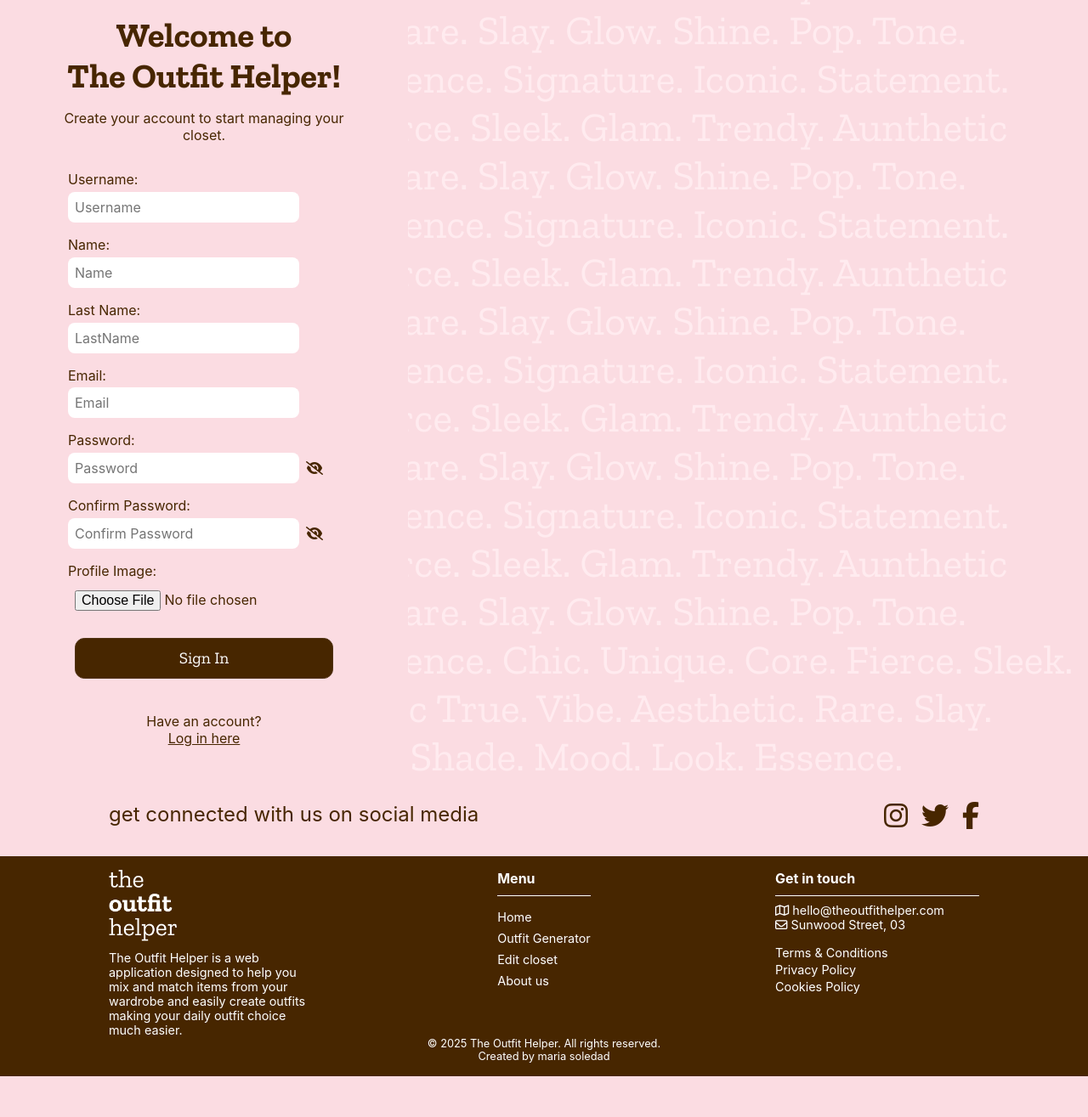
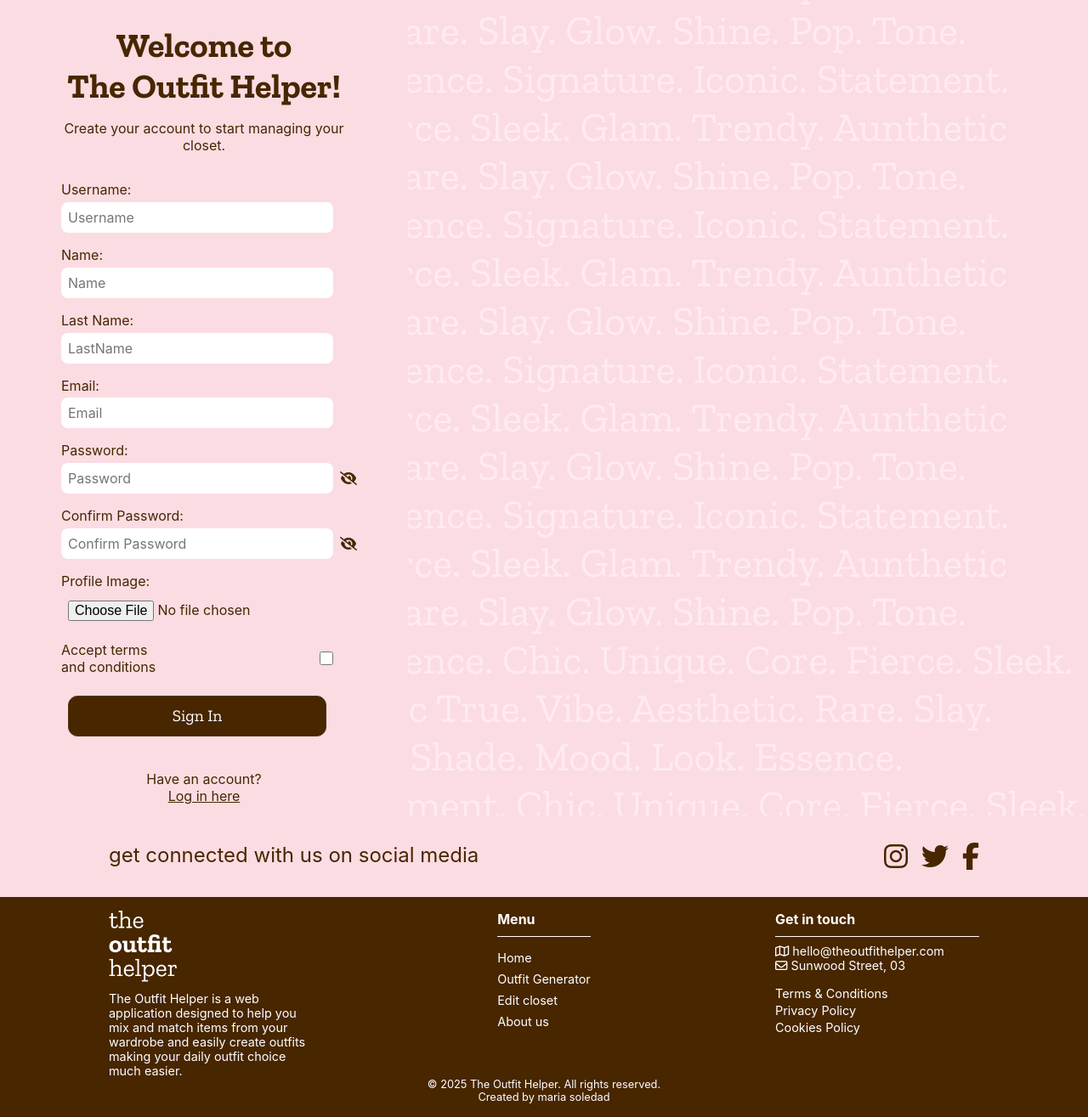
Before and after one commit to mariasoledadperozo/theoutfithelper, a PHP site: page /vistas/signin.php in a window 1280 px wide. Shown: the whole page at 85% size. Before the commit the page ends 1267 px from the top, so only its background shows below. Run offline with PHP 8.4, Linux system fonts and the light colour scheme; some web fonts are replaced.

Commit message:
25-08-2025

```diff
--- a/assets/css/style.css
+++ b/assets/css/style.css
@@ -409,7 +409,7 @@ footer {
 #side-bar-log-in{
     background-color: var(--color-secundary-dark-pink);
     width: 30rem;
-    height: 57rem;
+    height: 60rem;
     color: var(--color-primary-brown);
     display: flex;
     flex-direction: column;
@@ -421,6 +421,7 @@ footer {
     font-family: 'Zilla Slab', serif;
     text-align: center;
     font-size: 2.5rem;
+    margin-top: 2rem;
 }
 
 #side-bar-log-in > h2 > span {
@@ -442,6 +443,7 @@ footer {
     padding: 1rem;
     font-family: 'Inter', sans-serif;
     align-items: flex-start;
+    width: 21rem;
 }
 
 #side-bar-log-in > form > div > input{
@@ -468,7 +470,7 @@ footer {
     padding: 0.5rem;
     font-family: 'Inter', sans-serif;
     font-size: 1rem;
-    width: 16rem;
+    width: 19rem;
 }
 
 .toast-message {
@@ -480,3 +482,19 @@ footer {
     flex-direction: column;
     gap: 0.3rem;
 }
+
+.terms-label {
+    width: 8rem;
+}
+
+.terms-group {
+    display: flex;
+    flex-direction: row;
+    justify-content: space-between;
+    gap: 20px;
+    width: 20rem;
+}
+
+.terms-group input[type="checkbox"] {
+    width: 1rem;
+}
--- a/assets/js/main.js
+++ b/assets/js/main.js
@@ -10,7 +10,7 @@ function showSessionAlert() {
 
             if (data.has_session) {
 
-                if (data.message.includes("successfully")) {
+                if (data.message.includes("successfully") || data.message.includes("logged") ) {
                     toastr.success(data.message, 'Successfully!');
                 } else {
                     toastr.error(data.message, 'Error');
--- a/index.php
+++ b/index.php
@@ -1,9 +1,11 @@
 <?php
 include "config/connection.php";
+session_start();
 if(!isset($_SESSION['user'])){
         header('Location: vistas/login.php');
 }
 ?>
+
 <!DOCTYPE html>
 <html lang="en">
 <head>
@@ -12,6 +14,7 @@ if(!isset($_SESSION['user'])){
     <title>The Outfit Helper - Home</title>
     <link rel="stylesheet" href="/theoutfithelper/assets/css/style.css">
     <link rel="stylesheet" href="https://cdnjs.cloudflare.com/ajax/libs/font-awesome/6.5.2/css/all.min.css">
+    <script src="assets/js/main.js"></script>
 </head>
 <body>
 
--- a/vistas/login.php
+++ b/vistas/login.php
@@ -20,10 +20,10 @@
     <div id="side-bar-log-in">
         <h2>Welcome back!</h2>
         <p>Log in to start generating outfits and managing your closet.</p>
-        <form action="/controlador/userController.php" method="post">
+        <form action="../controlador/userController.php" method="post">
             <div class="input-group">
                 <label for="username">Username:</label>
-                <input type="text" id="username" name="username" placeholder="Username" required>
+                <input type="text" id="username" name="user" placeholder="Username" required>
             </div>
             <div class="input-group">
                 <label for="password">Password:</label>
--- a/vistas/signin.php
+++ b/vistas/signin.php
@@ -57,6 +57,12 @@
                 <label for="password">Profile Image:</label>
                 <input type="file" id="pfp" accept="image/*" name="pfp" placeholder="Your profile picture" required>
             </div>
+            <div class="terms-group">
+                    <label class="terms-label">Accept
+                             <a href="">terms and conditions</a>
+                    </label>
+                    <input type="checkbox" name="terms" id="terms" required>
+            </div>
             <button type="submit" class="main-button-menu" name="SignIn">Sign In</button>
         </form>
         <p class="register-link">Have an account?
```
Also changed, not shown: controlador/userController.php (+28 -2 lines).
